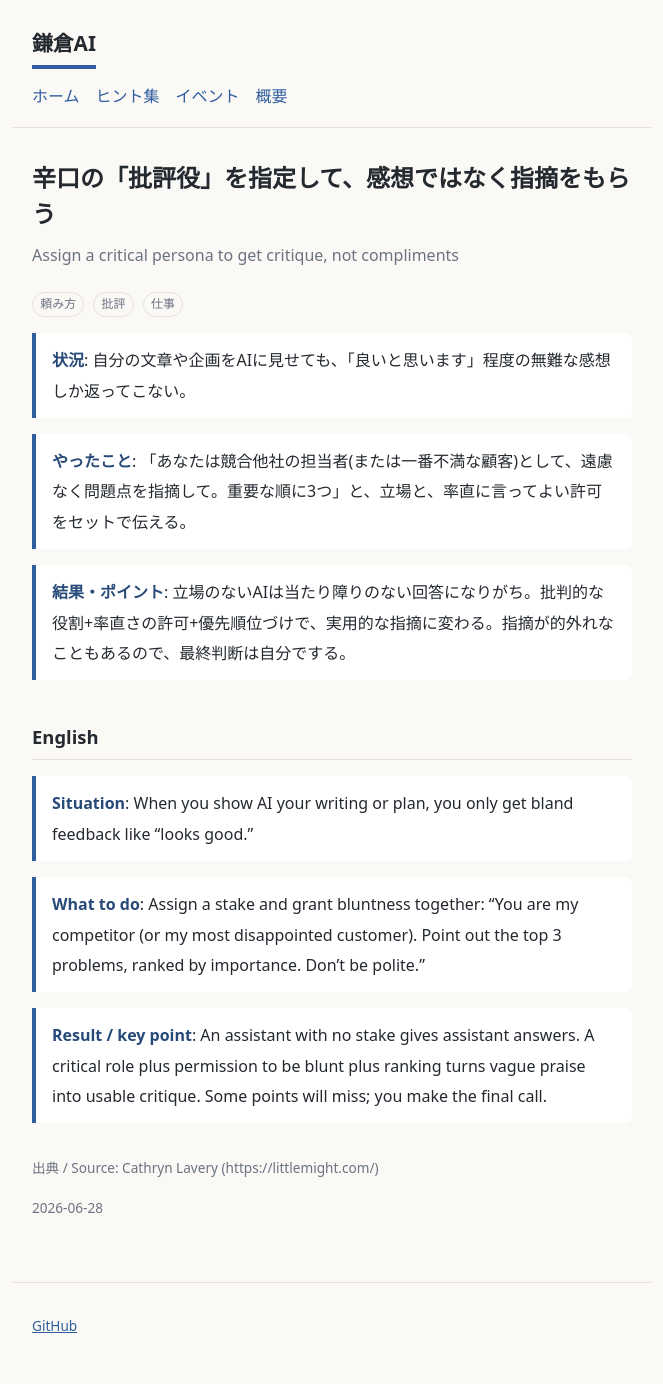
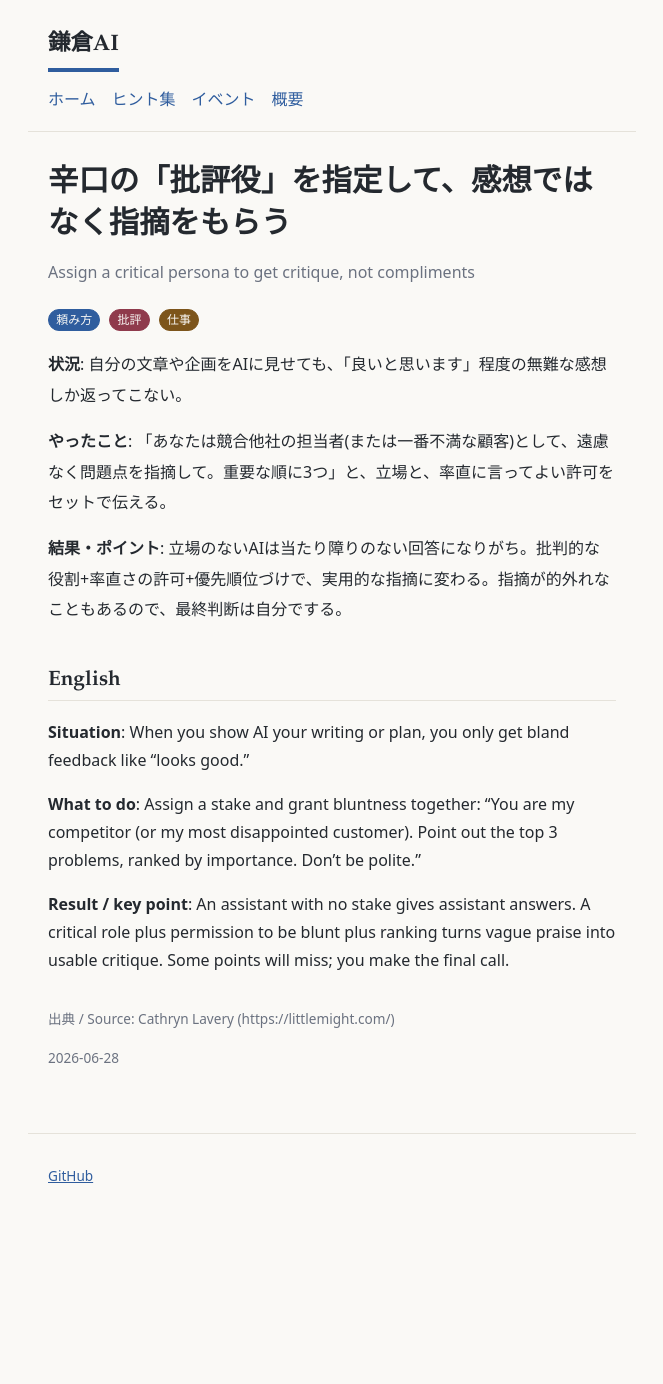
Before and after one commit to tagawa/kamakura-ai, a Jekyll site: the page built from _tips/critic-persona.md, in a window 1280 px wide. Shown: the whole page, without its empty margins (308-971 px from the left). Built offline with Jekyll 4.4.1, drawn with Linux system fonts in a browser that asks for light colours; after the commit the page ends 1235 px from its top, so only the background shows below that.

Commit message:
Updated tag styles

```diff
--- a/assets/style.css
+++ b/assets/style.css
@@ -7,6 +7,11 @@
   --ai-deep: #274a78;
   --muted: #6b7280;
   --line: #e5e2da;
+  /* Tag families, one per group in _data/tags.yml. All >6:1 on --paper. */
+  --tag-ask: #2f5d9e;      /* 藍 */
+  --tag-method: #2f6647;   /* 松葉 */
+  --tag-check: #8f3a4c;    /* 蘇芳 */
+  --tag-context: #7d551b;  /* 丁子 */
 }
 @media (prefers-color-scheme: dark) {
   :root {
@@ -17,6 +22,10 @@
     --ai-deep: #9db9de;
     --muted: #9aa1ab;
     --line: #33363d;
+    --tag-ask: #7ba3d6;
+    --tag-method: #83b99a;
+    --tag-check: #dd94a2;
+    --tag-context: #cfa464;
   }
 }
 * { box-sizing: border-box; }
@@ -29,8 +38,18 @@ body {
   line-height: 1.9;
   font-size: 1rem;
 }
+/* Latin faces first; Japanese characters fall through to the mincho faces,
+   which is the usual JA editorial pairing: mincho display over gothic body. */
+h1, h2, h3, .site-title, .tip-body dt, .event-facts dt {
+  font-family: "Iowan Old Style", Palatino, "Palatino Linotype", Georgia,
+    "Hiragino Mincho ProN", "Yu Mincho", "YuMincho", "Noto Serif JP", serif;
+  font-weight: 600;
+}
+/* Latin needs less leading than Japanese at the same size. */
+html[lang="en"] body, .tip-en { line-height: 1.75; }
+
 main, .site-header, .site-footer {
-  max-width: 40rem;
+  max-width: 38rem;
   margin: 0 auto;
   padding: 0 1.25rem;
 }
@@ -38,51 +57,133 @@ a { color: var(--ai); }
 a:hover { color: var(--ai-deep); }
 :focus-visible { outline: 3px solid var(--ai); outline-offset: 2px; }
 
-.site-header { padding-top: 1.5rem; padding-bottom: 1rem; border-bottom: 1px solid var(--line); }
+.site-header { padding-top: 1.5rem; padding-bottom: 0; border-bottom: 1px solid var(--line); }
 .site-title {
   display: inline-block;
-  font-weight: 700;
-  font-size: 1.3rem;
+  font-size: 1.4rem;
   color: var(--ink);
   text-decoration: none;
   border-bottom: 4px solid var(--ai);
   padding-bottom: 0.1rem;
 }
-.site-header nav { margin-top: 0.75rem; display: flex; flex-wrap: wrap; gap: 1rem; }
-.site-header nav a { text-decoration: none; }
-.lang-switch { margin-left: auto; }
+/* Margins rather than flex `gap`: gap resolves to nothing on Safari before 14.1
+   and IE, which would collapse these links against each other. The nav's
+   negative left margin negates each link's, so a wrapped row still starts flush;
+   the links' bottom margin supplies the row gap and the space above the border,
+   which is why .site-header has no padding-bottom of its own. */
+.site-header nav { margin-top: 0.75rem; margin-left: -1rem; display: flex; flex-wrap: wrap; }
+.site-header nav a { text-decoration: none; margin: 0 0 1rem 1rem; }
+/* `auto` replaces this link's left margin, so the 1rem separation it still needs
+   when the row is full comes from padding instead. */
+.site-header nav .lang-switch { margin-left: auto; padding-left: 1rem; }
 
 main { padding-top: 2rem; padding-bottom: 3rem; }
-h1 { font-size: 1.5rem; line-height: 1.5; margin: 0 0 0.75rem; }
-h2 { font-size: 1.15rem; margin-top: 2.5rem; }
+h1 { font-size: 1.9rem; line-height: 1.4; margin: 0 0 0.75rem; }
+h2 { font-size: 1.3rem; line-height: 1.5; margin-top: 2.5rem; }
+h3 { font-size: 1.1rem; margin-top: 2rem; }
 
 /* Tip list */
 .tip-list { list-style: none; padding: 0; margin: 1.5rem 0; }
-.tip-list li { padding: 0.9rem 0; border-bottom: 1px solid var(--line); }
-.tip-list a { text-decoration: none; font-weight: 600; }
-.tip-list a:hover { text-decoration: underline; }
+.tip-list li { position: relative; padding: 1rem 0 1rem 2.1rem; border-bottom: 1px solid var(--line); }
+/* Optically centred on the title's first line, which is a line-height taller in Japanese. */
+.tip-icon {
+  position: absolute;
+  left: 0;
+  top: 1.32rem;
+  width: 1.25rem;
+  height: 1.25rem;
+}
+html[lang="en"] .tip-icon { top: 1.25rem; }
+/* Scoped to the title link: an unscoped `.tip-list a` also matched the tag
+   pills in the same li, which is how they ended up bolder here than on a tip page. */
+.tip-list .tip-link { text-decoration: none; font-weight: 600; }
+.tip-list .tip-link:hover { text-decoration: underline; }
+.tip-lede {
+  display: block;
+  color: var(--muted);
+  font-size: 0.9rem;
+  line-height: 1.7;
+  margin: 0.15rem 0 0.4rem;
+}
+/* Filled pills. --paper as the text colour is correct in both schemes: it is
+   near-white against light mode's deep fills, near-black against dark mode's
+   pale ones. Every combination measures at least 6.2:1. The weight is stated
+   here and nowhere else, so pills match wherever they appear. */
 .tag {
   display: inline-block;
   font-size: 0.75rem;
-  color: var(--muted);
-  border: 1px solid var(--line);
+  font-weight: 500;
+  line-height: 1.7;
+  color: var(--paper);
+  background: var(--muted);
+  border: 1px solid var(--muted);
   border-radius: 999px;
   padding: 0 0.6em;
   margin-right: 0.4em;
   text-decoration: none;
 }
-a.tag:hover, a.tag:focus-visible { border-color: var(--ai); color: var(--ai); }
+.tag-ask { background: var(--tag-ask); border-color: var(--tag-ask); }
+.tag-method { background: var(--tag-method); border-color: var(--tag-method); }
+.tag-check { background: var(--tag-check); border-color: var(--tag-check); }
+.tag-context { background: var(--tag-context); border-color: var(--tag-context); }
+/* Darken the fill in place rather than change size, so nothing shifts on hover.
+   The colour is restated because a:hover would otherwise recolour the label. */
+a.tag:hover, a.tag:focus-visible {
+  color: var(--paper);
+  box-shadow: inset 0 0 0 2em rgba(0, 0, 0, 0.2);
+}
+.icon-ask { color: var(--tag-ask); }
+.icon-method { color: var(--tag-method); }
+.icon-check { color: var(--tag-check); }
+.icon-context { color: var(--tag-context); }
 h2[id] { scroll-margin-top: 1rem; }
 
-/* Tip page */
+/* Tip page: situation / what to do / result, as labelled steps.
+   Only the last pair (the takeaway) carries the accent. */
 .tip-header .tip-title-en { color: var(--muted); margin-top: -0.25rem; }
-.tip-body p { background: var(--card); border-left: 4px solid var(--ai); padding: 0.75rem 1rem; border-radius: 0 6px 6px 0; }
-.tip-body p strong:first-child { color: var(--ai-deep); }
+.tip-body dl { margin: 1.5rem 0 0; }
+.tip-body dt {
+  font-size: 0.95rem;
+  line-height: 1.5;
+  color: var(--ai-deep);
+  margin-top: 1.75rem;
+}
+.tip-body dd { margin: 0.2rem 0 0; }
+.tip-body dt:last-of-type {
+  background: var(--card);
+  border-left: 3px solid var(--ai);
+  border-radius: 0 6px 0 0;
+  padding: 0.8rem 1rem 0;
+}
+.tip-body dd:last-of-type {
+  background: var(--card);
+  border-left: 3px solid var(--ai);
+  border-radius: 0 0 6px 0;
+  padding: 0.2rem 1rem 0.9rem;
+  margin-top: 0;
+}
 .tip-en h2 { border-bottom: 1px solid var(--line); padding-bottom: 0.25rem; }
 .tip-footer { margin-top: 2rem; color: var(--muted); font-size: 0.85rem; }
 .tip-source { overflow-wrap: anywhere; }
 
 img { max-width: 100%; height: auto; }
+
+/* Event facts: label column beside the value, stacking on narrow screens.
+   Floats rather than grid, so old browsers get the same layout. */
+.event-facts { margin: 1.25rem 0 2rem; }
+.event-facts::after { content: ""; display: block; clear: both; }
+.event-facts dt {
+  float: left;
+  clear: left;
+  width: 5.5em;
+  color: var(--muted);
+  font-size: 0.95rem;
+}
+.event-facts dd { margin: 0 0 0.6rem 6.5em; }
+@media (max-width: 30rem) {
+  .event-facts dt { float: none; width: auto; margin-top: 0.9rem; }
+  .event-facts dd { margin-left: 0; }
+}
 
 /* Event flyer */
 .event-flyer { margin: 2rem 0; }
```
